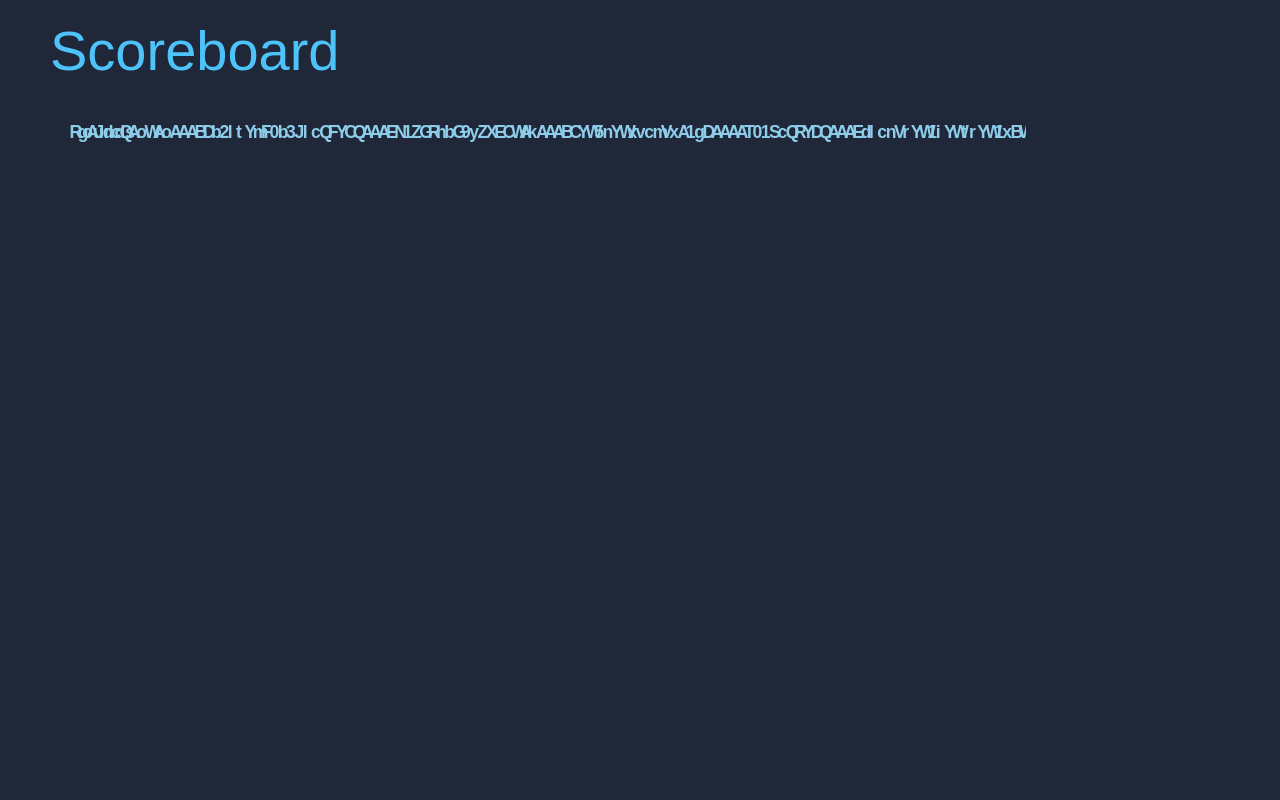
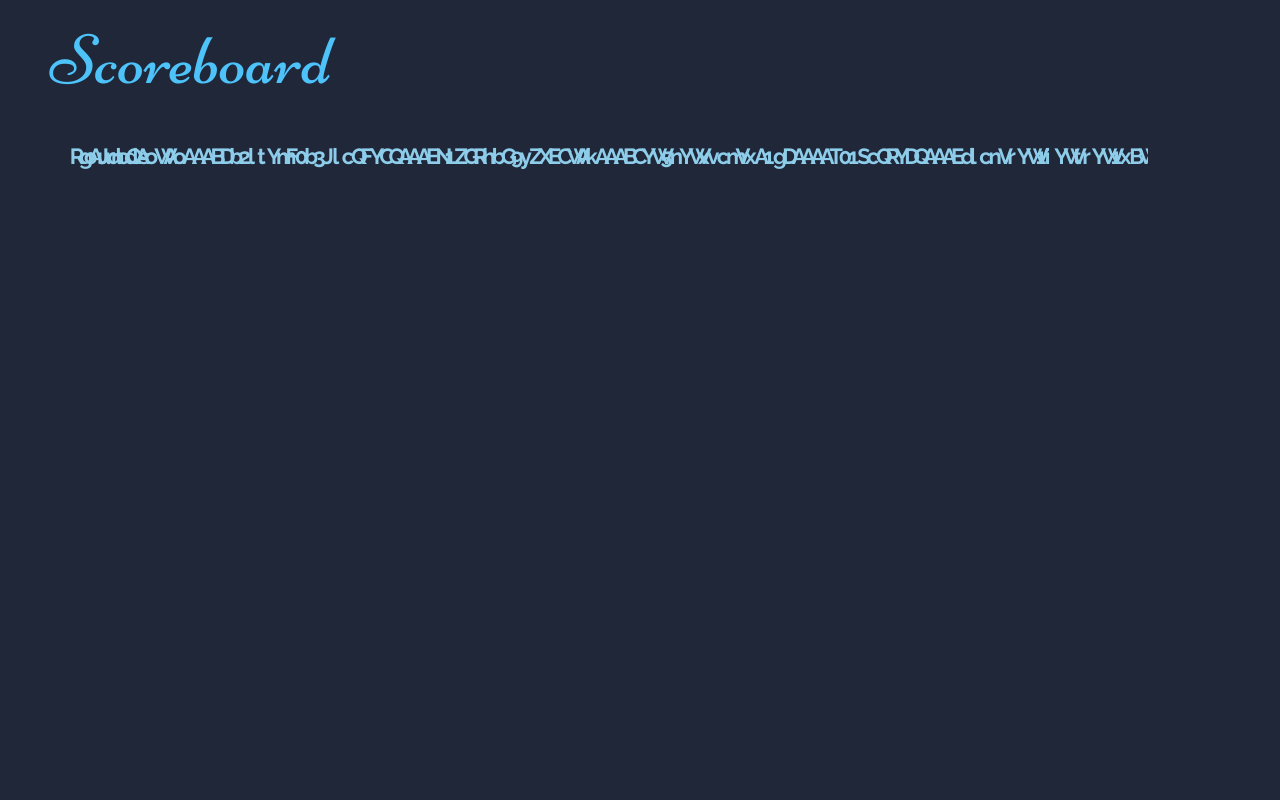
Before and after one commit to amalolan/scoreboard, a Django app: template board/templates/board/scoreboard.html in a window 1280 px wide. Run offline with Django 3.2, Linux system fonts and the light colour scheme; the template is opened without the code that fills it: values that come from a table or form of the project are taken from there, others are empty; data comes from the database, SQL or seed files in the repository; some libraries are stand-ins or nearby versions; some web fonts are replaced.

Commit message:
Decreased line height and padding, decreased font-size, changed heading font size to Niconne

```diff
--- a/board/static/board/js/animations.js
+++ b/board/static/board/js/animations.js
@@ -19,16 +19,16 @@
         });
     $(self).removeClass("collapsed");
     $(self).nextUntil('tr.round').find('td').animate({
-      'padding-left': '2%',
-      'padding-top': '2%',
-      'padding-bottom': '2%',
+      'padding-left': '0.9em',
+      'padding-top': '0.9em',
+      'padding-bottom': '0.9em',
       'overflow': 'hidden'
     }, {
       duration: animationSpeed,
       queue: false
     });
     $(self).nextUntil('tr.round').find('td:first-child').animate({
-      'padding-left': '5%'
+      'padding-left': '2.5em'
     }, {
       duration: animationSpeed,
       queue: true
--- a/board/static/board/style/main.css
+++ b/board/static/board/style/main.css
@@ -3,6 +3,7 @@
 }
 
 body {
+  font-size: 20px;
   width: 100%;
   height: 100%;
   overflow-x: hidden;
@@ -10,7 +11,7 @@
   color: #a7a1ae;
   font-family: 'Raleway', sans-serif;
   font-weight: 300;
-  line-height: 1.42em;
+  line-height: 1.32em;
 }
 
 h1 {
@@ -18,6 +19,7 @@
   color: #4dc3fa;
   font-size: 3.5em;
   font-weight: inherit;
+  font-family: "Niconne", sans-serif;
   line-height: 1em;
 }
 
@@ -115,7 +117,7 @@
 
 .containerTable {
   display: table;
-  width: 80%;
+  width: 90%;
   margin: 0;
   overflow: hidden;
   font-family: 'Open Sans', sans-serif;
@@ -125,9 +127,9 @@
 
 .containerTable td,
 .containerTable th {
-  padding-top: 2%;
-  padding-bottom: 2%;
-  padding-left: 2%;
+  padding-top: 0.9em;
+  padding-bottom: 0.9em;
+  padding-left: 0.9em;
 }
 
 /* Background-color of the question rows */
--- a/board/templates/board/scoreboard.html
+++ b/board/templates/board/scoreboard.html
@@ -29,9 +29,10 @@
   <meta name="viewport" content="width=device-width, initial-scale=1.0">
   <!-- Latest compiled and minified bootstrap CSS -->
   <link rel="stylesheet" href="https://maxcdn.bootstrapcdn.com/bootstrap/4.0.0-beta.2/css/bootstrap.min.css">
-  <!-- Fonts for this page
-  <link rel="stylesheet" href="https://fonts.googleapis.com/css?family=Open+Sans:300,400,700,800|Raleway:300,400,700,800,900"> -->
-  <link rel="stylesheet" href="{% static 'board/style/fonts.css' %}">
+  <!-- Fonts for this page -->
+  <link rel="stylesheet" href="https://fonts.googleapis.com/css?family=Open+Sans:300,400,700,800|Raleway:300,400,700,
+  800,900|Niconne">
+{#  <link rel="stylesheet" href="{% static 'board/style/fonts.css' %}">#}
   <!-- Custom stylesheet for this page -->
   <link rel="stylesheet" href="{% static 'board/style/main.css' %}">
   <!-- Themes for this page -->
```
